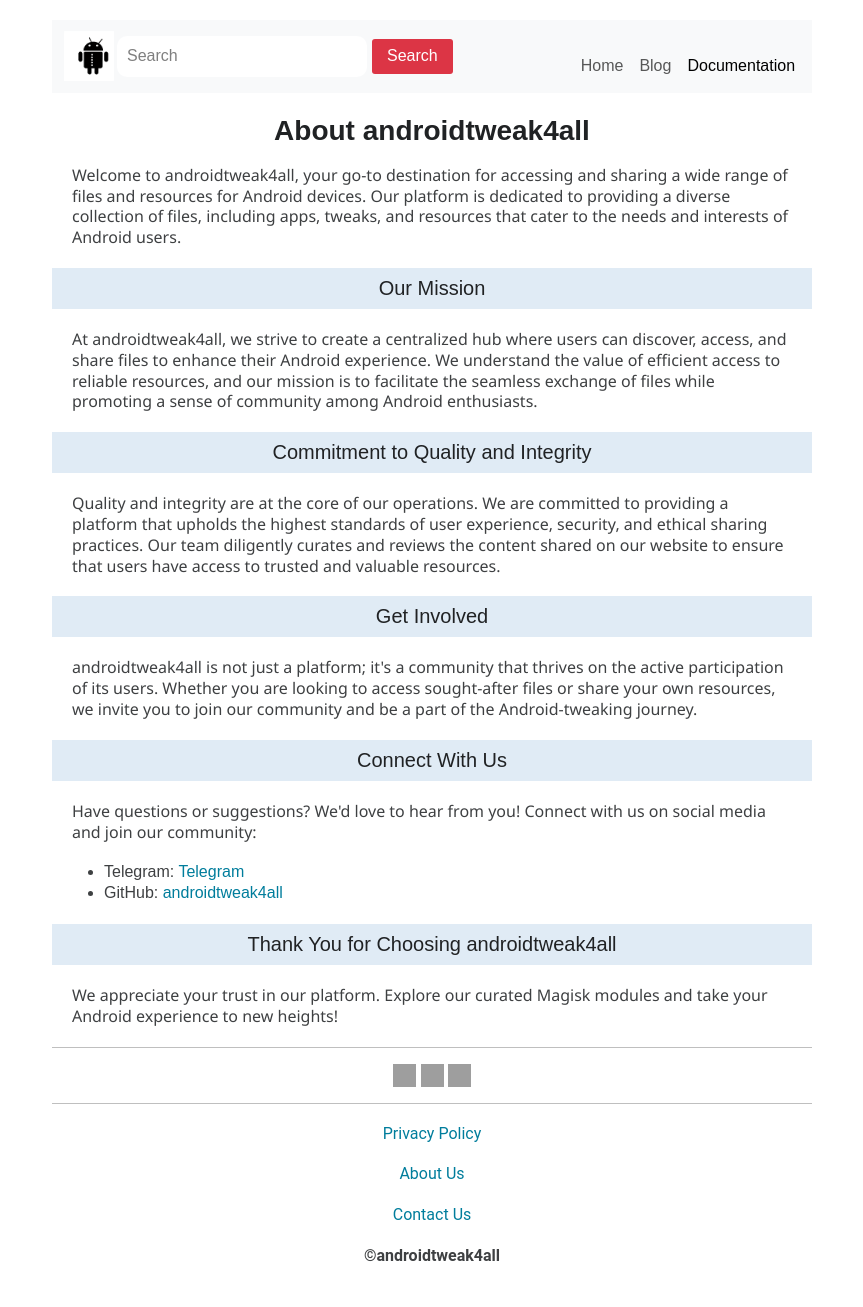
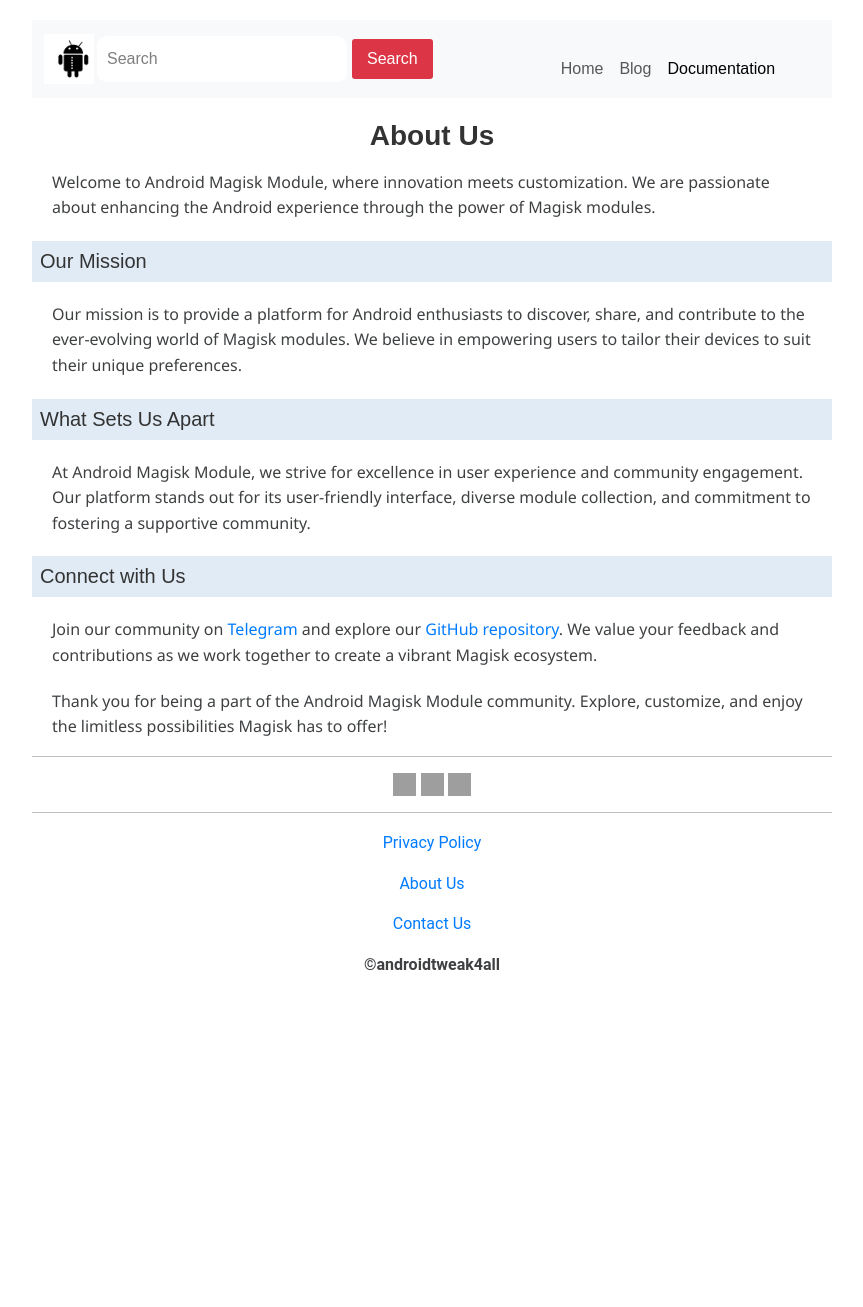
Before and after one commit to androidmagiskmodule/androidmagiskmodule.github.io, a Jekyll site: the page built from about-us.html, in a window 1280 px wide. Shown: the whole page, without its empty margins (208-1071 px from the left). Built offline with Jekyll 4.4.1, drawn with Linux system fonts in a browser that asks for light colours; some web fonts are replaced; after the commit the page ends 996 px from its top, so only the background shows below that; grey boxes are pictures that could not be loaded.

Commit message:
Update about-us.html

```diff
--- a/about-us.html
+++ b/about-us.html
@@ -4,52 +4,68 @@ title: About Us
 lang: eng
 permalink: /about-us
 ---
+
+
+
 <html lang="en">
 
 <head>
     <meta charset="UTF-8">
     <meta name="viewport" content="width=device-width, initial-scale=1.0">
-    <title>About Us</title>
+    <title>About Us - Android Magisk Module</title>
     <style>
         body {
             font-family: Arial, sans-serif;
             max-width: 800px;
-            margin: 0 auto;
-            padding: 20px;
+            margin: 20px auto;
+            line-height: 1.6;
         }
-        h1, h2 {
-            text-align: center;
+
+        h1, h2, h3 {
+            color: #333;
+        }
+
+        p {
+            margin-bottom: 15px;
+        }
+
+        a {
+            color: #007BFF;
+            text-decoration: none;
+        }
+
+        a:hover {
+            text-decoration: underline;
         }
     </style>
 </head>
+
 <body>
-    <h1>About androidtweak4all</h1>
-    <p>Welcome to androidtweak4all, your go-to destination for accessing and sharing a wide range of files and resources for Android devices.
-        Our platform is dedicated to providing a diverse collection of files, including apps, tweaks, and resources that cater to the needs and interests of Android users.</p>
-    <h2>Our Mission</h2>
-    <p>At androidtweak4all, we strive to create a centralized hub where users can discover, access, and share files to enhance their Android experience.
-        We understand the value of efficient access to reliable resources, and our mission is to facilitate the seamless exchange of files while promoting a sense of community among Android enthusiasts.</p>
-    <h2>Commitment to Quality and Integrity</h2>
-    <p>Quality and integrity are at the core of our operations. We are committed to providing a platform that upholds the highest standards of user experience, security, and ethical sharing practices.
-        Our team diligently curates and reviews the content shared on our website to ensure that users have access to trusted and valuable resources.</p>
-    <h2>Get Involved</h2>
-    <p>androidtweak4all is not just a platform; it's a community that thrives on the active participation of its users.
-        Whether you are looking to access sought-after files or share your own resources, we invite you to join our community and be a part of the Android-tweaking journey.</p>
 
-        <section>
-            <h2>Connect With Us</h2>
-            <p>Have questions or suggestions? We'd love to hear from you! Connect with us on social media and join our community:</p>
-            <ul>
-                <li>Telegram: <a href ="https://t.me/vbmeta_img" target="_blank">Telegram</a></li>
-                <li>GitHub: <a href="https://github.com/androidtweak4all" target="_blank">androidtweak4all</a></li>
-            </ul>
-        </section>
-    <div>
-        <section>
-            <h2>Thank You for Choosing androidtweak4all</h2>
-            <p>We appreciate your trust in our platform. Explore our curated Magisk modules and take your Android experience to new heights!</p>
-        </section>
-    </div>
+    <header>
+        <h1>About Us</h1>
+        <p>Welcome to Android Magisk Module, where innovation meets customization. We are passionate about enhancing the Android experience through the power of Magisk modules.</p>
+    </header>
+
+    <section>
+        <h2>Our Mission</h2>
+        <p>Our mission is to provide a platform for Android enthusiasts to discover, share, and contribute to the ever-evolving world of Magisk modules. We believe in empowering users to tailor their devices to suit their unique preferences.</p>
+    </section>
+
+    <section>
+        <h2>What Sets Us Apart</h2>
+        <p>At Android Magisk Module, we strive for excellence in user experience and community engagement. Our platform stands out for its user-friendly interface, diverse module collection, and commitment to fostering a supportive community.</p>
+    </section>
+
+    <section>
+        <h2>Connect with Us</h2>
+        <p>Join our community on <a href="https://t.me/vbmeta_img" target="_blank">Telegram</a> and explore our <a href="https://github.com/androidmagiskmodule" target="_blank">GitHub repository</a>. We value your feedback and contributions as we work together to create a vibrant Magisk ecosystem.</p>
+    </section>
+
+    <footer>
+        <p>Thank you for being a part of the Android Magisk Module community. Explore, customize, and enjoy the limitless possibilities Magisk has to offer!</p>
+    </footer>
+
 </body>
 
 </html>
```
